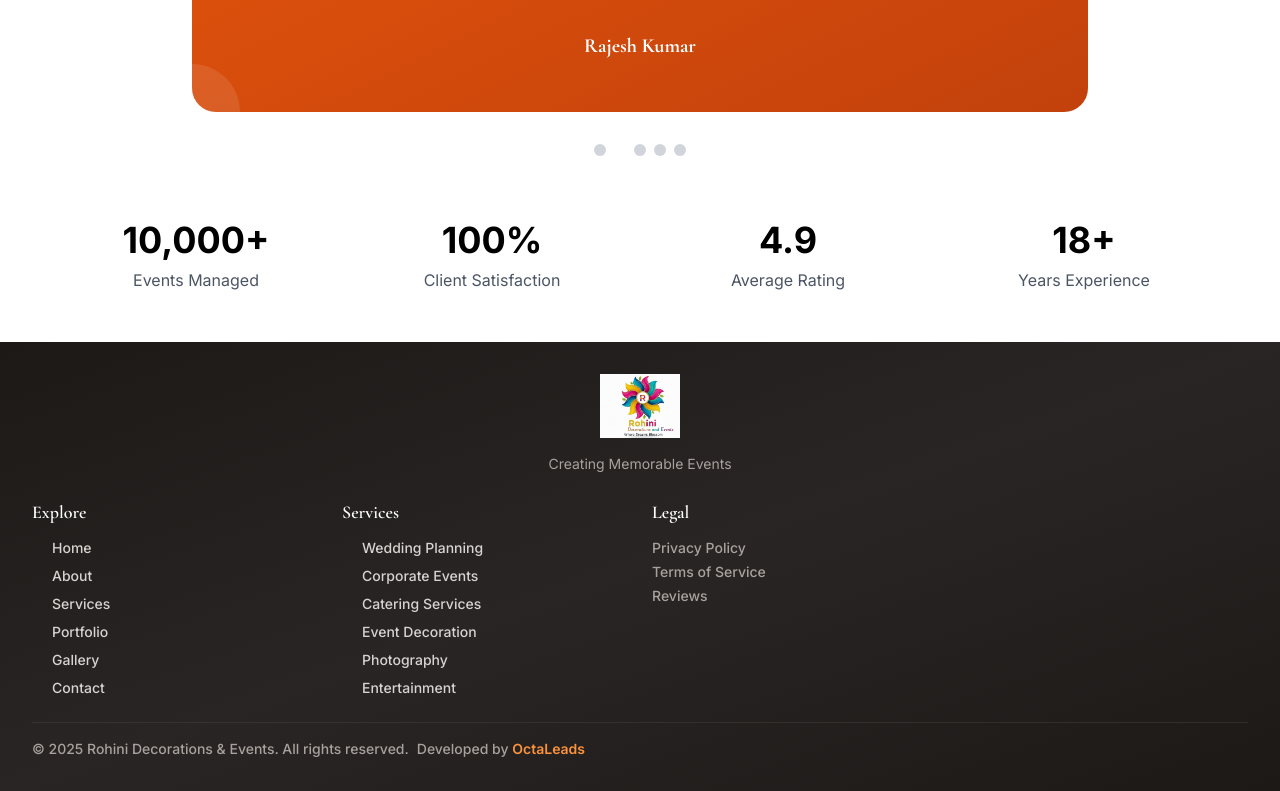
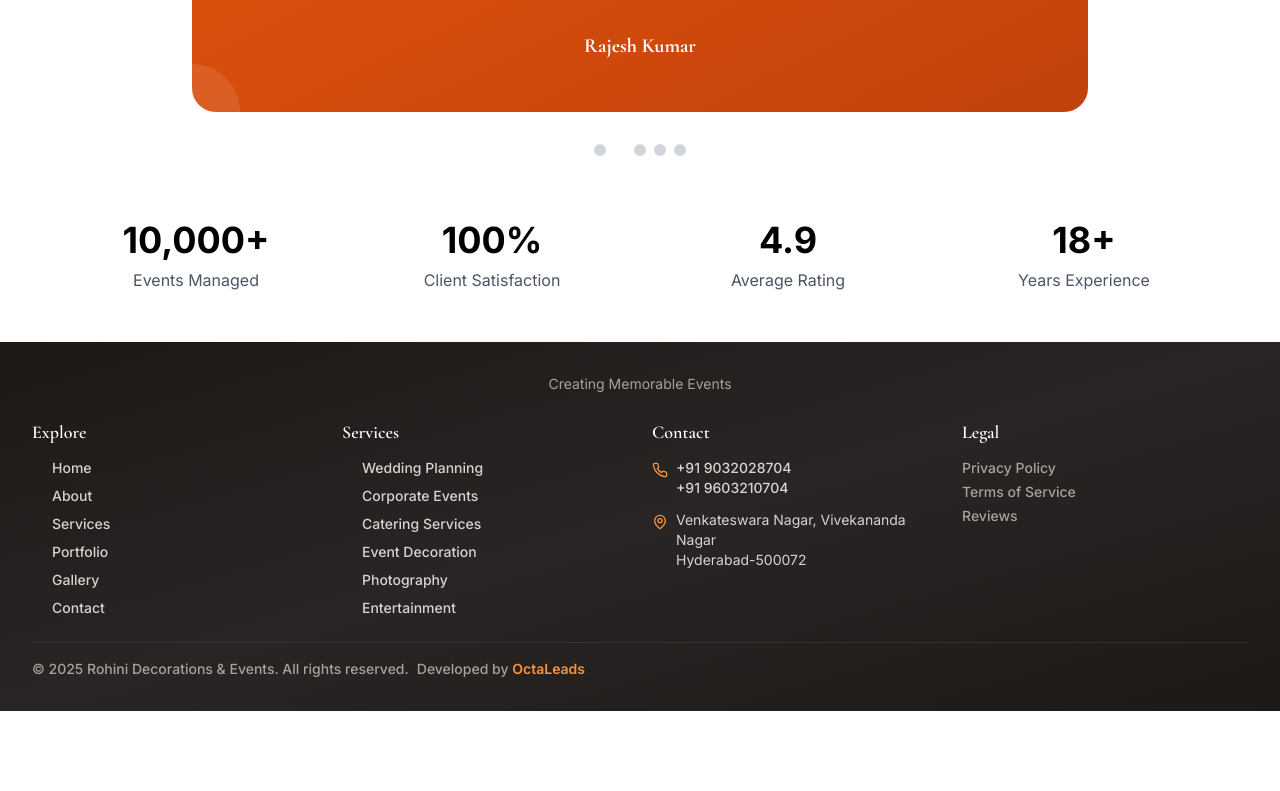
Before and after one commit to octaleadsprivatelimited-cloud/rohinievents, a Next.js app: page / in a window 1280 px wide. Shown: the part 5236-6027 px from the top of the page. After the commit the page ends 5947 px from the top, so only its background shows below. Built offline with nearby package versions, Linux system fonts and the light colour scheme; no server answers.

Commit message:
Update logo and remove logo from footer, add contact information

```diff
--- a/components/Footer.tsx
+++ b/components/Footer.tsx
@@ -2,7 +2,6 @@
 
 import React, { useState } from 'react';
 import Link from 'next/link';
-import Image from 'next/image';
 import { Phone, Mail, MapPin, ArrowRight, ChevronDown, ChevronUp } from 'lucide-react';
 
 const Footer = () => {
@@ -48,17 +47,7 @@ const Footer = () => {
     <footer className="bg-gradient-to-br from-neutral-900 via-neutral-800 to-neutral-900 text-white">
       <div className="container-custom py-8 px-4 sm:px-6 lg:px-8">
         <div className="text-center mb-6">
-          <Link href="/" className="inline-block">
-            <Image
-              src="/images/logo.png"
-              alt="Rohini Decorations & Events"
-              width={200}
-              height={70}
-              className="h-16 w-auto object-contain mx-auto"
-              priority
-            />
-          </Link>
-          <p className="text-neutral-400 text-sm mt-2">Creating Memorable Events</p>
+          <p className="text-neutral-400 text-sm">Creating Memorable Events</p>
         </div>
 
         <div className="grid grid-cols-1 md:grid-cols-2 lg:grid-cols-4 gap-6 mb-6">
@@ -110,18 +99,42 @@ const Footer = () => {
               onClick={() => toggleDropdown('connect')}
               className="md:hidden flex items-center justify-between w-full text-left mb-3"
             >
-              <h4 className="text-lg font-semibold text-white">Legal</h4>
+              <h4 className="text-lg font-semibold text-white">Contact</h4>
               {openDropdowns.connect ? <ChevronUp className="w-5 h-5" /> : <ChevronDown className="w-5 h-5" />}
             </button>
-            <h4 className="hidden md:block text-lg font-semibold mb-3 text-white">Legal</h4>
+            <h4 className="hidden md:block text-lg font-semibold mb-3 text-white">Contact</h4>
             <div className={`${openDropdowns.connect ? 'block' : 'hidden md:block'}`}>
-              <div className="space-y-1">
-                {legalLinks.map((item) => (
-                  <Link key={item.name} href={item.href} className="text-neutral-400 hover:text-primary-400 text-sm font-medium transition-colors duration-200 block">
-                    {item.name}
-                  </Link>
-                ))}
+              <div className="space-y-3">
+                <div className="flex items-start space-x-2">
+                  <Phone className="w-4 h-4 text-primary-400 mt-1 flex-shrink-0" />
+                  <div className="flex flex-col">
+                    <a href="tel:+919032028704" className="text-neutral-300 hover:text-primary-400 text-sm font-medium transition-colors duration-200">
+                      +91 9032028704
+                    </a>
+                    <a href="tel:+919603210704" className="text-neutral-300 hover:text-primary-400 text-sm font-medium transition-colors duration-200">
+                      +91 9603210704
+                    </a>
+                  </div>
+                </div>
+                <div className="flex items-start space-x-2">
+                  <MapPin className="w-4 h-4 text-primary-400 mt-1 flex-shrink-0" />
+                  <p className="text-neutral-300 text-sm">
+                    Venkateswara Nagar, Vivekananda Nagar<br />
+                    Hyderabad-500072
+                  </p>
+                </div>
               </div>
+            </div>
+          </div>
+
+          <div>
+            <h4 className="text-lg font-semibold mb-3 text-white">Legal</h4>
+            <div className="space-y-1">
+              {legalLinks.map((item) => (
+                <Link key={item.name} href={item.href} className="text-neutral-400 hover:text-primary-400 text-sm font-medium transition-colors duration-200 block">
+                  {item.name}
+                </Link>
+              ))}
             </div>
           </div>
         </div>
```
Also changed, not shown: public/images/logo.png.
